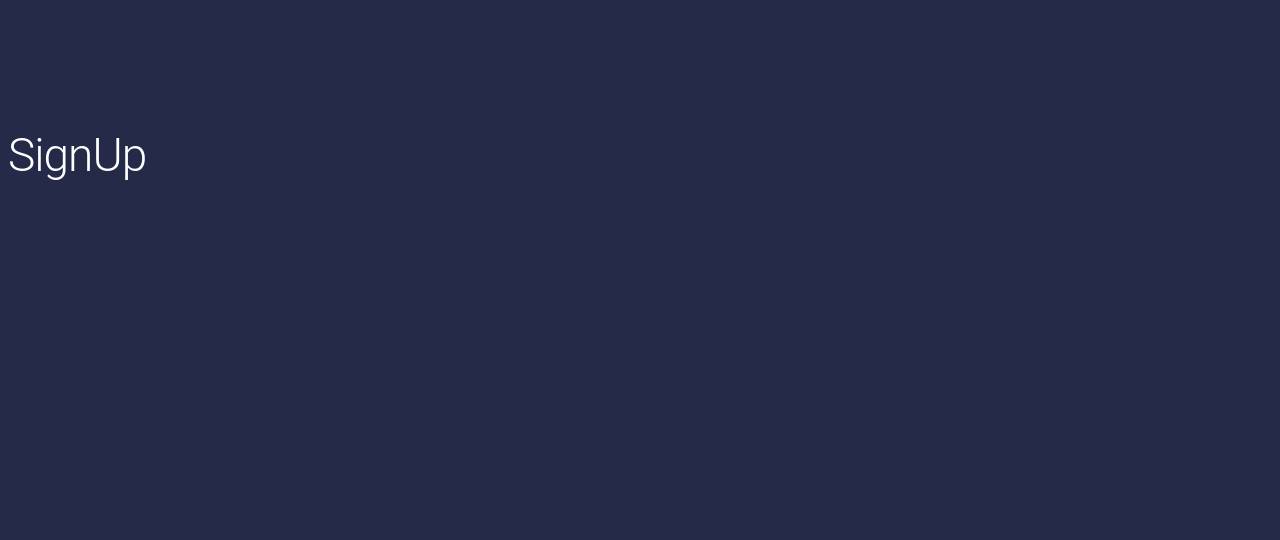
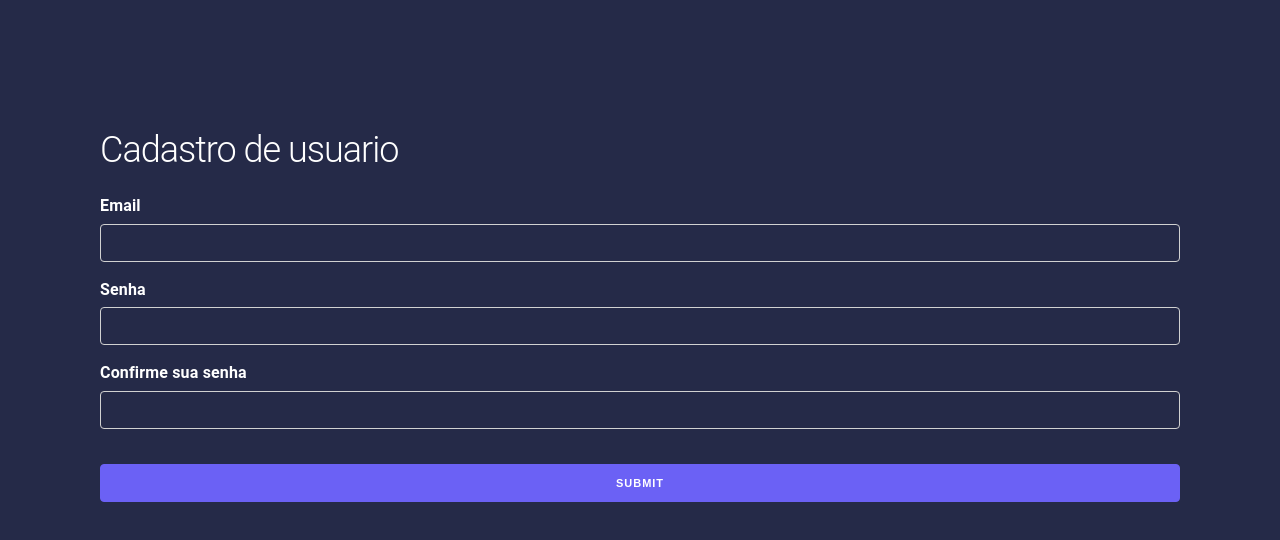
Before and after one commit to PdroKa/login-auth-firebase, a React (Vite) app: page /signup in a window 1280 px wide. Shown: the top 540 px of the page. Built offline with nearby package versions, Linux system fonts and the light colour scheme; no server answers.

Commit message:
feat: integracao de paginas com firebase login, signIn, userProfile integradas com firebase

```diff
--- a/src/Context/authContext.jsx
+++ b/src/Context/authContext.jsx
@@ -1,9 +1,50 @@
-import { createContext } from 'react'
+import { createContext, useContext, useEffect, useState } from 'react'
+import { authFirebase } from '../Firebase'
+
+import {
+  createUserWithEmailAndPassword,
+  onAuthStateChanged,
+  signInWithEmailAndPassword,
+  signOut,
+} from 'firebase/auth'
 
 const AuthContext = createContext()
 
+export const useAuth = () => useContext(AuthContext)
+
 function AuthProvider({ children }) {
-  return <AuthContext.Provider>{children}</AuthContext.Provider>
+  const [currentUser, setCurrentUser] = useState()
+
+  const signUp = (email, password) => {
+    return createUserWithEmailAndPassword(authFirebase, email, password)
+  }
+
+  const signIn = (email, password) => {
+    return signInWithEmailAndPassword(authFirebase, email, password)
+  }
+
+  const logOut = () => {
+    return signOut(authFirebase)
+  }
+  useEffect(() => {
+    const unsubscribe = onAuthStateChanged(authFirebase, (user) => {
+      setCurrentUser(user)
+    })
+    return unsubscribe
+  }, [])
+
+  return (
+    <AuthContext.Provider
+      value={{
+        currentUser,
+        signUp,
+        signIn,
+        logOut,
+      }}
+    >
+      {children}
+    </AuthContext.Provider>
+  )
 }
 
 export default AuthProvider
--- a/src/Pages/Login/index.jsx
+++ b/src/Pages/Login/index.jsx
@@ -1,5 +1,65 @@
-function Login() {
-  return <h1>Login</h1>
+import { useState } from 'react'
+import { useNavigate } from 'react-router-dom'
+import { useAuth } from '../../Context/authContext'
+
+const Login = () => {
+  const navigate = useNavigate()
+  const { signIn } = useAuth()
+  const [email, setEmail] = useState('')
+  const [password, setPassword] = useState('')
+  const [loading, setLoading] = useState(false)
+
+  async function handleSubmit(e) {
+    e.preventDefault()
+    setLoading(true)
+
+    if (password.length < 6) {
+      alert('Senha deve ter no minimo 6 caracters')
+      setLoading(false)
+      return
+    }
+
+    try {
+      await signIn(email, password)
+      navigate('/')
+    } catch (error) {
+      alert('Ocorreu um erro ao tentar efetuar o login')
+      setLoading(false)
+      console.log(error)
+    }
+  }
+  return (
+    <>
+      <div className="container">
+        <h2>Cadastro de usuario</h2>
+        <form onSubmit={handleSubmit}>
+          <label>Email</label>
+          <input
+            value={email}
+            disabled={loading}
+            type="email"
+            onChange={(e) => {
+              setEmail(e.target.value)
+            }}
+          />
+
+          <label>Senha</label>
+          <input
+            value={password}
+            disabled={loading}
+            type="password"
+            onChange={(e) => {
+              setPassword(e.target.value)
+            }}
+          />
+
+          <button disabled={loading} className="button-block" type="submit">
+            {loading ? 'Carregando...' : 'Login'}
+          </button>
+        </form>
+      </div>
+    </>
+  )
 }
 
 export default Login
--- a/src/Pages/SignUp/index.jsx
+++ b/src/Pages/SignUp/index.jsx
@@ -1,5 +1,71 @@
-function SignUp() {
-  return <h1>SignUp</h1>
+import { useState } from 'react'
+import { useAuth } from '../../Context/authContext'
+
+const SignUp = () => {
+  const { signUp } = useAuth()
+  const [email, setEmail] = useState('')
+  const [password, setPassword] = useState('')
+  const [confirmPassword, setConfirmPassword] = useState('')
+
+  async function handleSubmit(e) {
+    e.preventDefault()
+    let message = ''
+
+    if (password.length < 6) {
+      message = 'Senha deve ter no minimo 6 caracters'
+      return alert(message)
+    }
+    if (password !== confirmPassword) {
+      message = 'Senhas não conferem'
+      return alert(message)
+    }
+
+    try {
+      await signUp(email, password)
+    } catch (error) {
+      alert('Ocorreu um erro ao tentar criar o usuario')
+      console.log(error)
+    }
+  }
+  return (
+    <>
+      <div className="container">
+        <h2>Cadastro de usuario</h2>
+        <form onSubmit={handleSubmit}>
+          <label>Email</label>
+          <input
+            value={email}
+            type="email"
+            onChange={(e) => {
+              setEmail(e.target.value)
+            }}
+          />
+
+          <label>Senha</label>
+          <input
+            value={password}
+            type="password"
+            onChange={(e) => {
+              setPassword(e.target.value)
+            }}
+          />
+
+          <label>Confirme sua senha</label>
+          <input
+            value={confirmPassword}
+            type="password"
+            onChange={(e) => {
+              setConfirmPassword(e.target.value)
+            }}
+          />
+
+          <button className="button-block" type="submit">
+            Submit
+          </button>
+        </form>
+      </div>
+    </>
+  )
 }
 
 export default SignUp
--- a/src/Pages/UserProfile/index.jsx
+++ b/src/Pages/UserProfile/index.jsx
@@ -1,4 +1,45 @@
+import { useNavigate } from 'react-router-dom'
+import { useAuth } from '../../Context/authContext'
+
 function UserProfile() {
-  return <h1>UserProfile</h1>
+  const { currentUser, logOut } = useAuth()
+  const navigate = useNavigate()
+
+  async function handleLogout() {
+    try {
+      await logOut()
+      navigate('/login')
+    } catch (error) {
+      alert('Ocorreu um erro ao tentar efetuar o logout')
+      console.log(error)
+    }
+  }
+
+  return (
+    <div className="container">
+      <h1>Perfil do usuario</h1>
+      <button onClick={handleLogout}>Sair</button>
+
+      <table>
+        <thead>
+          <tr>
+            <th>Email</th>
+          </tr>
+          <tr>
+            <th>Açoes</th>
+          </tr>
+        </thead>
+        <tbody>
+          <tr>
+            <td>{currentUser.email}</td>
+          </tr>
+          <tr>
+            <td>Atualizar perfil do usuario</td>
+          </tr>
+        </tbody>
+      </table>
+    </div>
+  )
 }
+
 export default UserProfile
--- a/src/index.css
+++ b/src/index.css
@@ -580,7 +580,7 @@ button,
 dd,
 dt,
 li {
-  margin-top: 5rem;
+  margin-top: 2rem;
 }
 
 fieldset,
```
